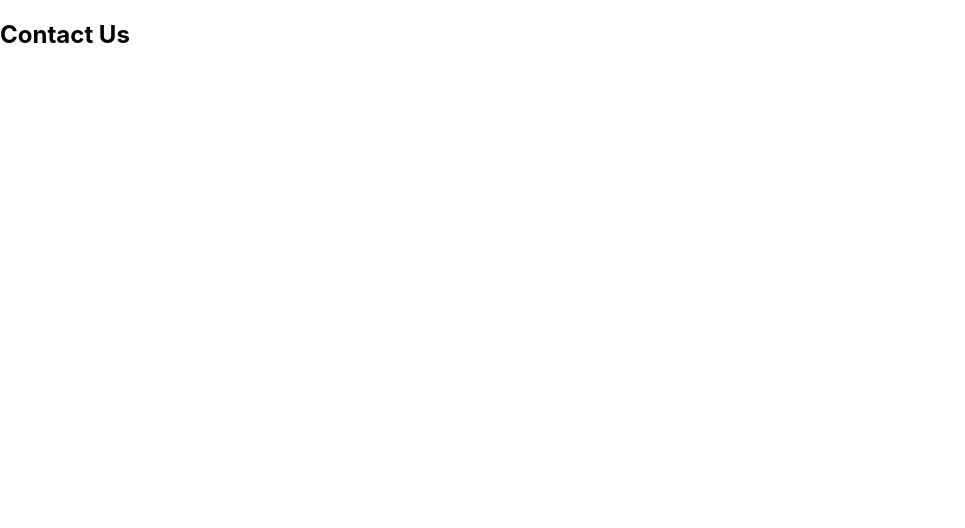
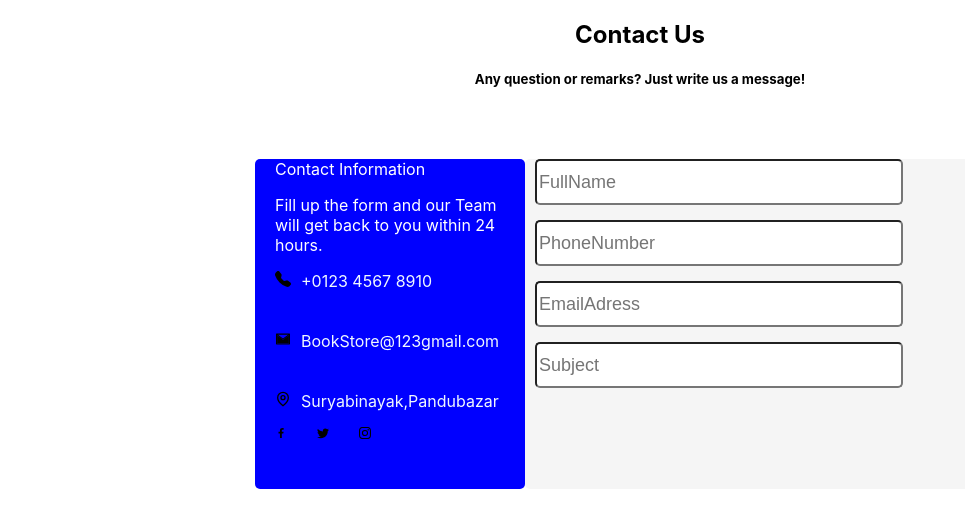
Before and after one commit to sudiptamang/book_store, a React (Create React App) app: page /contactpage in a window 1280 px wide. Shown: the top 528 px of the page, without its empty margins (0-965 px from the left). Built offline with nearby package versions, Linux system fonts and the light colour scheme.

Commit message:
makingcontactpage

```diff
--- a/src/App.js
+++ b/src/App.js
@@ -8,6 +8,7 @@ import SellsPage from "./pages/Sells/SellsPage";
 import BuyPage from "./pages/Buy/BuyPages";
 import LogPage from "./pages/LogPage/LogPages";
 import SignUpPage from "./pages/SignUpPage/SignUpPage";
+import ForgotPassword from "./pages/LogPage/ForgotPassword/ForgotPassword";
 function App() {
   return (
     <div>
@@ -19,6 +20,7 @@ function App() {
         <Route path="/buypage" element={<BuyPage />} />
         <Route path="/logpage" element={<LogPage />} />
         <Route path="/Signupage" element={<SignUpPage />} />
+        <Route path="/ForgotPassword" element={<ForgotPassword />} />
       </Routes>
     </div>
   );
--- /dev/null
+++ b/src/pages/Contact/ContactPage.css
@@ -0,0 +1,78 @@
+.contactcontainer {
+  text-align: center;
+  margin-left: auto;
+  margin-right: auto;
+  width: 1100px;
+}
+.ContactInformation {
+  height: 330px;
+  width: 250px;
+  background-color: blue;
+  border-radius: 5px;
+  margin-top: 50px;
+  padding-left: 20px;
+}
+.contactnavbar {
+  margin-left: 100px;
+  margin-right: 100px;
+}
+.information {
+  color: white;
+}
+.paragaph {
+  color: white;
+}
+/* .Details {
+  padding-top: 40px;
+} */
+.number {
+  color: aliceblue;
+}
+.Contactnumber {
+  margin-bottom: 40px;
+}
+.Contactemail {
+  margin-bottom: 40px;
+}
+.email {
+  color: aliceblue;
+}
+.location {
+  color: aliceblue;
+}
+.icon {
+  padding-top: 20px;
+}
+.facebook {
+  padding-right: 30px;
+}
+.twiter {
+  padding-right: 30px;
+}
+.contactBorder {
+  height: 330px;
+  width: 500px;
+  background-color: whitesmoke;
+  border-radius: 5px;
+  margin-top: 50px;
+}
+/* .ContactFile {
+  display: flex;
+} */
+.ContactDetails {
+  display: flex;
+  justify-content: center;
+  margin-top: 20px;
+}
+.ContactInput {
+  padding-left: 10px;
+}
+.FullName {
+  margin-bottom: 15px;
+}
+.PhoneNumber {
+  margin-bottom: 15px;
+}
+.EmailAdress {
+  margin-bottom: 15px;
+}
--- a/src/pages/Contact/ContactPage.jsx
+++ b/src/pages/Contact/ContactPage.jsx
@@ -1,9 +1,60 @@
 import React from "react";
-
+import { BsTelephoneFill } from "react-icons/bs";
+import { AiTwotoneMail } from "react-icons/ai";
+import { GrLocation } from "react-icons/gr";
+import { GrFacebookOption } from "react-icons/gr";
+import { BsTwitter } from "react-icons/bs";
+import { BsInstagram } from "react-icons/bs";
+import "./ContactPage.css";
 const ContactPage = () => {
   return (
     <div>
-      <h2>Contact Us</h2>
+      <div className="contactcontainer">
+        <h2>Contact Us</h2>
+        <h5>Any question or remarks? Just write us a message!</h5>
+      </div>
+      <div className="contactnavbar">
+        <div className="ContactDetails">
+          <div>
+            <div className="ContactInformation">
+              <p className="information">Contact Information</p>
+              <p className="paragaph">
+                Fill up the form and our Team will get back to you within 24
+                hours.
+              </p>
+              <div className="Details">
+                <div className="Contactnumber">
+                  <BsTelephoneFill />
+                  <span className="number">+0123 4567 8910</span>
+                </div>
+                <div className="Contactemail">
+                  <AiTwotoneMail />
+                  <span className="email">BookStore@123gmail.com</span>
+                </div>
+                <div>
+                  <GrLocation />
+                  <span className="location">Suryabinayak,Pandubazar</span>
+                </div>
+              </div>
+              <div className="icon">
+                <GrFacebookOption className="facebook" />
+                <BsTwitter className="twiter" />
+                <BsInstagram />
+              </div>
+            </div>
+          </div>
+          <div>
+            <div className="contactBorder">
+              <div className="ContactInput">
+                <input className="FullName" placeholder="FullName" />
+                <input className="PhoneNumber" placeholder="PhoneNumber" />
+                <input className="EmailAdress" placeholder="EmailAdress" />
+                <input type="text" placeholder="Subject" />
+              </div>
+            </div>
+          </div>
+        </div>
+      </div>
     </div>
   );
 };
--- a/src/pages/LogPage/ForgotPassword/ForgotPassword.css
+++ b/src/pages/LogPage/ForgotPassword/ForgotPassword.css
@@ -1,22 +1,22 @@
-.navBar{
+.navBar {
   display: flex;
 }
-.back{
+.back {
   margin-top: 25px;
   margin-left: 40px;
   font-weight: bold;
   font-size: 18px;
 }
 
-.container{
+.ForgotPasswordContainer {
   margin: 120px auto 0 auto;
   width: 380px;
   height: auto;
 }
-h1{
+h1 {
   font: 20px;
 }
-.contain{
+.contain {
   font-size: 20px;
 }
 input {
@@ -25,22 +25,21 @@ input {
   border-radius: 5px;
   font-size: 18px;
 }
-.newPassword{
+.newPassword {
   margin-top: 30px;
   font-size: 20px;
-
 }
-.reNewPassword{
+.reNewPassword {
   font-size: 18px;
   margin-top: 30px;
   margin-bottom: 30px;
 }
-button{
+button {
   width: 365px;
   height: 38px;
   border-radius: 5px;
   font-size: 16px;
-    font-weight: bold ;
+  font-weight: bold;
   letter-spacing: 1px;
   color: white;
   background-color: rgb(18, 171, 231);
--- a/src/pages/LogPage/ForgotPassword/ForgotPassword.jsx
+++ b/src/pages/LogPage/ForgotPassword/ForgotPassword.jsx
@@ -1,12 +1,12 @@
 import React from "react";
-import "./CreateNewPassword.css";
+import "./ForgotPassword.css";
 const ForgotPassword = () => {
   return (
     <div>
       <div class="navBar">
         <nav class="back">Back</nav>
       </div>
-      <div class="container">
+      <div class="ForgotPasswordContainer">
         <h1>Create a new password</h1>
         <p class="contain">
           Your new password must be different from previous used password.
--- a/src/pages/LogPage/LogPages.css
+++ b/src/pages/LogPage/LogPages.css
@@ -2,17 +2,18 @@
   display: flex;
   margin-top: 40px;
   justify-content: center;
-
+}
+.BacksHome {
+  display: flex;
 }
 .LogIn {
   color: blueviolet;
   margin: 0;
   padding: 0;
   margin-bottom: 10px;
-
 }
 .Loginbutton {
-  background-color: #F3CF11;
+  background-color: #f3cf11;
   color: #fff;
   border: none;
   padding: 10px 50px;
@@ -36,7 +37,7 @@ justify-content: center;
   height: 35px;
   color: white;
 }
-.returnHome {
+.returnHomefromLogin {
   font-size: 20px;
   padding: 15px 0 0 0;
   color: white;
@@ -50,13 +51,13 @@ justify-content: center;
   align-items: center;
   justify-content: center;
 }
-.LoginInputs   {
+.LoginInputs {
   display: flex;
   align-items: center;
   margin: 30px 0px;
 }
 
-.loginInput{
+.loginInput {
   border: none;
   border-bottom: 1.5px solid #aaa;
   background-color: whitesmoke;
@@ -64,7 +65,7 @@ margin: 30px 0px;
   margin-left: 10px;
   width: 250px;
 }
-.createAccount{
+.createAccount {
   margin: 0;
   padding: 0;
 }
--- a/src/pages/LogPage/LogPages.jsx
+++ b/src/pages/LogPage/LogPages.jsx
@@ -1,19 +1,47 @@
-import React from "react";
+import React, { useState } from "react";
 import MyImage from "../../Assets/library.jpg";
 import { HiArrowNarrowLeft } from "react-icons/hi";
 import { AiOutlineMail } from "react-icons/ai";
 import { RiLockPasswordLine } from "react-icons/ri";
-import { Link } from "react-router-dom";
+import { Link, useNavigate } from "react-router-dom";
 import "./LogPages.css";
 
+const LogPage = () => {
+  const [email, setEmail] = useState("");
+  const [password, setPassword] = useState("");
+  const navigate = useNavigate();
 
-const LogPage = () => {
+  const handleLoginClick = () => {
+    fetch("http://localhost:3030/users/login", {
+      method: "POST",
+      body: JSON.stringify({
+        email: email,
+        password: password,
+      }),
+      headers: {
+        "Content-Type": "application/json",
+      },
+    })
+      .then((response) => response.json())
+      .then((data) => {
+        if (data.success) {
+          navigate("/");
+        } else {
+          console.log("data");
+        }
+      })
+      .catch((err) => {
+        console.log(err);
+      });
+  };
   return (
     <div>
       <div className="header">
         <div className="backSection">
+          <Link to="/" className="BackHome">
             <HiArrowNarrowLeft className="backArrow" />
-          <span className="returnHome">Back</span>
+            <span className="returnHomefromLogin">Back</span>
+          </Link>
         </div>
       </div>
       <div className="loginPageContainer">
@@ -22,23 +50,39 @@ const LogPage = () => {
         </div>
 
         <div className="LogPages">
-          <div>
+          <form>
             <h2 className="LogIn">Login to Book Store</h2>
             <Link to={"/Signupage"}>
               <p className="createAccount">or create account</p>
             </Link>
             <div className="LoginInputs">
-            <AiOutlineMail  />
-            <input className="loginInput" placeholder="Email" />
+              <AiOutlineMail />
+              <input
+                className="loginInput"
+                type="email"
+                placeholder="Email"
+                required
+                onChange={(e) => setEmail(e.target.value)}
+              />
             </div>
             <div className="LoginInputs">
               <RiLockPasswordLine />
-            <input className="loginInput" placeholder="Password" />
+              <input
+                className="loginInput"
+                type="password"
+                placeholder="Password"
+                required
+                onChange={(e) => setPassword(e.target.value)}
+              />
             </div>
-            <button className="Loginbutton">Login</button>
+            <button className="Loginbutton" onClick={handleLoginClick}>
+              Login
+            </button>
+
+            <Link to={"/ForgotPassword"}>
               <p className="FOOTER">FORGOT LOGIN PASSWORD?</p>
-          </div>
-
+            </Link>
+          </form>
         </div>
       </div>
     </div>
--- a/src/pages/SignUpPage/SignUpPage.js
+++ b/src/pages/SignUpPage/SignUpPage.js
@@ -17,7 +17,8 @@ const SignUpPage = () => {
   const [password, setPassword] = useState();
   const navigate = useNavigate();
 
-  const handleJoin = () => {
+  const handleJoin = (e) => {
+    e.preventDefault();
     fetch("http://localhost:3030/users/register", {
       method: "POST",
       body: JSON.stringify({
@@ -53,7 +54,7 @@ const SignUpPage = () => {
       <div className="container">
         <img src={SignUpImg} alt="" height={"550px"} width={"550px"} />
         <div>
-          <form action="_blank" className="inputItems">
+          <form className="inputItems">
             <div className="input">
               <BsPersonFill />
               <input
@@ -87,7 +88,7 @@ const SignUpPage = () => {
               <FaRegCalendarAlt />
               <input type="date" className="inputBox dateIcon" />
             </div>
-            <div className="input radioBtn">
+            {/* <div className="input radioBtn">
               <div>
                 <input type="radio" id="male" name="gender" value="male" />
                 <label for="male">Male</label>
@@ -100,7 +101,7 @@ const SignUpPage = () => {
                 <input type="radio" id="other" name="gender" value="other" />
                 <label for="other">Other</label>
               </div>
-            </div>
+            </div> */}
             <div className="input">
               <FaLock />
               <input
```
Also changed, not shown: src/pages/SignUpPage/SignUpPage.css (+5 -8 lines). Lines whose indentation alone changed are shown as unchanged.
